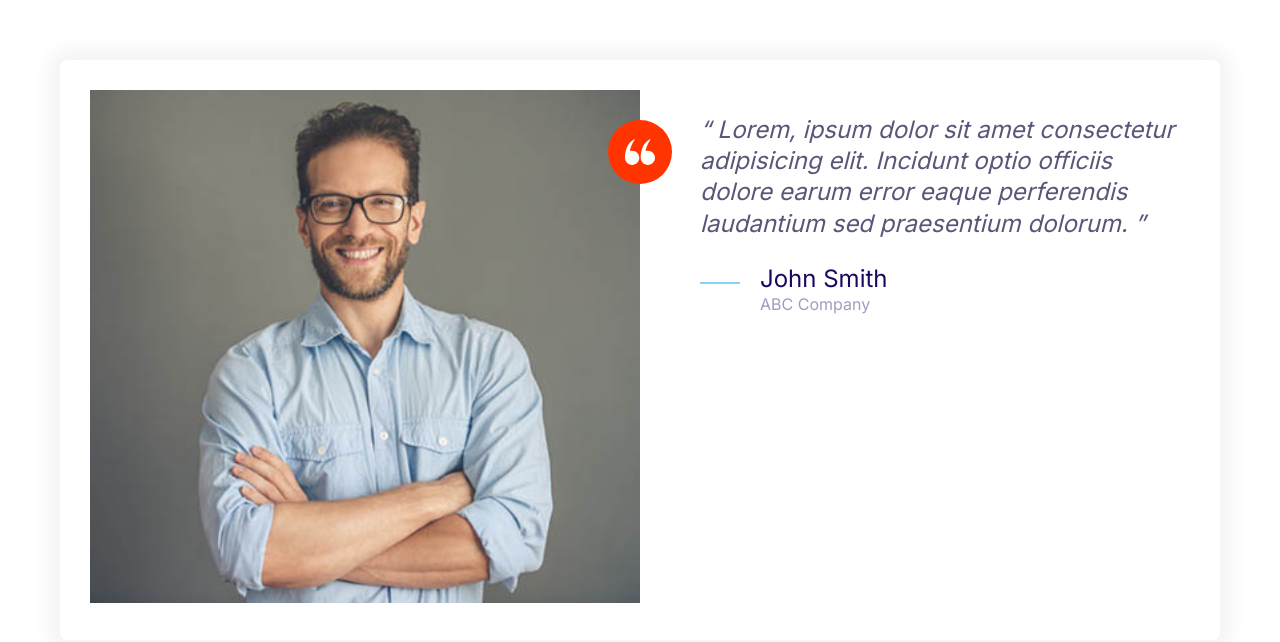
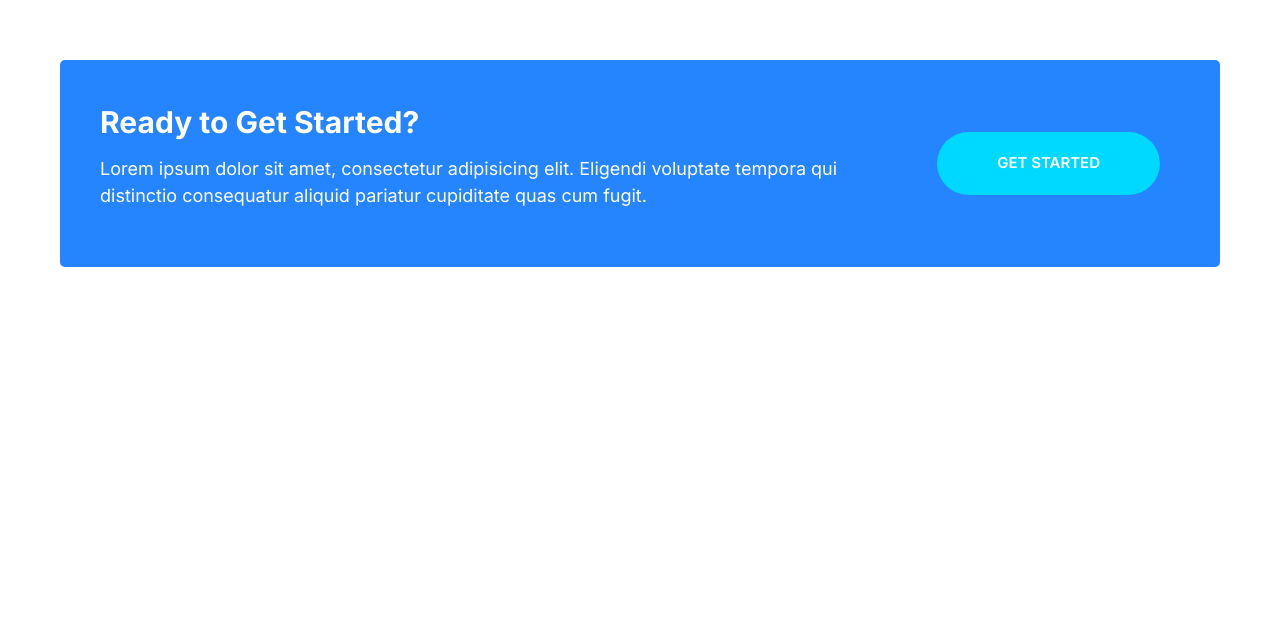
Before and after one commit to imadmurr/imhost, a plain HTML site: page index.html in a window 1280 px wide. Drawn offline with Linux system fonts and the light colour scheme.

Commit message:
implementing callouts

```diff
--- a/CSS/styles.css
+++ b/CSS/styles.css
@@ -249,6 +249,11 @@ a {
   color: #fff;
 }
 
+.btn--stretched {
+  padding-left: 6rem;
+  padding-right: 6rem;
+}
+
 @media screen and (min-width: 1024px) {
   .btn {
     font-size: 1.5rem;
@@ -492,3 +497,44 @@ a {
     margin-right: 0;
   }
 }
+
+/* Callouts */
+.callout {
+  padding: 4rem;
+  border-radius: 5px;
+}
+
+.callout--primary {
+  background: var(--color-primary);
+  color: #fff;
+}
+
+.callout__heading {
+  color: #fff;
+  margin-top: 0;
+  font-size: 3rem;
+}
+
+.callout .btn {
+  justify-self: center;
+  align-self: center;
+}
+
+.callout__content {
+  text-align: center;
+}
+
+@media screen and (min-width: 768px) {
+  .callout .grid--1x2 {
+    grid-template-columns: 1fr auto;
+  }
+
+  .callout__content {
+    text-align: left;
+  }
+
+  .callout .btn {
+    justify-self: start;
+    margin: 0 2rem;
+  }
+}
--- a/index.html
+++ b/index.html
@@ -15,36 +15,17 @@
     <link rel="stylesheet" href="CSS/styles.css" />
   </head>
   <body style="padding: 6rem">
-    <div class="card testimonial">
+    <div class="callout callout--primary">
       <div class="grid grid--1x2">
-        <div class="testimonial__image">
-          <img src="images/testimonial.jpg" alt="A happy, smiling customer" />
-          <span class="icon-container icon-container--accent">
-            <svg class="icon icon--white icon--small">
-              <use xlink:href="icons/sprite.svg#quotes"></use>
-            </svg>
-          </span>
+        <div class="callout__content">
+          <h2 class="callout__heading">Ready to Get Started?</h2>
+          <p>
+            Lorem ipsum dolor sit amet, consectetur adipisicing elit. Eligendi
+            voluptate tempora qui distinctio consequatur aliquid pariatur
+            cupiditate quas cum fugit.
+          </p>
         </div>
-        <blockquote class="quote">
-          <p class="quote__text">
-            Lorem, ipsum dolor sit amet consectetur adipisicing elit. Incidunt
-            optio officiis dolore earum error eaque perferendis laudantium sed
-            praesentium dolorum.
-          </p>
-          <footer>
-            <div class="media">
-              <div class="media__image">
-                <svg class="icon icon--primary quote__line">
-                  <use xlink:href="/icons/sprite.svg#line"></use>
-                </svg>
-              </div>
-              <div class="media__body">
-                <h3 class="media__title quote__author">John Smith</h3>
-                <p class="quote__organization">ABC Company</p>
-              </div>
-            </div>
-          </footer>
-        </blockquote>
+        <a href="#" class="btn btn--secondary btn--stretched">Get Started</a>
       </div>
     </div>
   </body>
```
Also changed, not shown: Components/callouts.html (added, +13 -0 lines).
